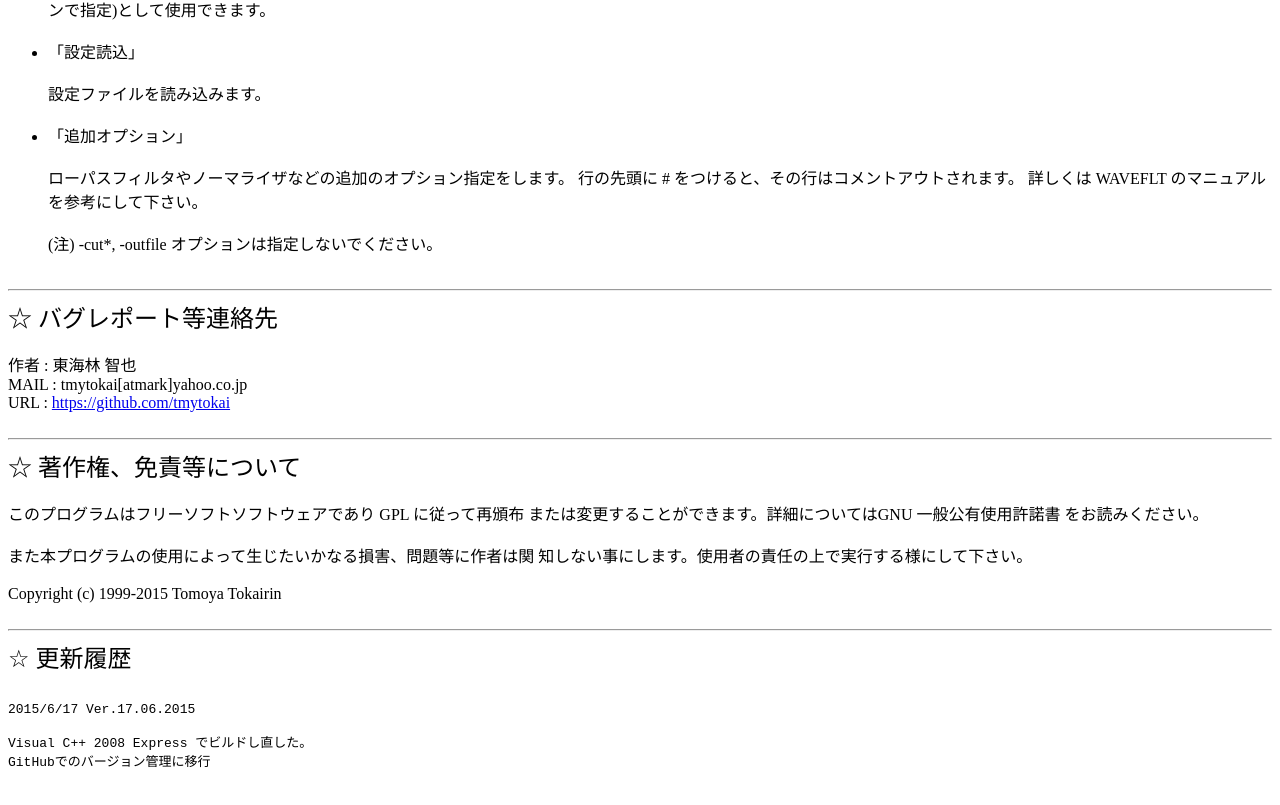
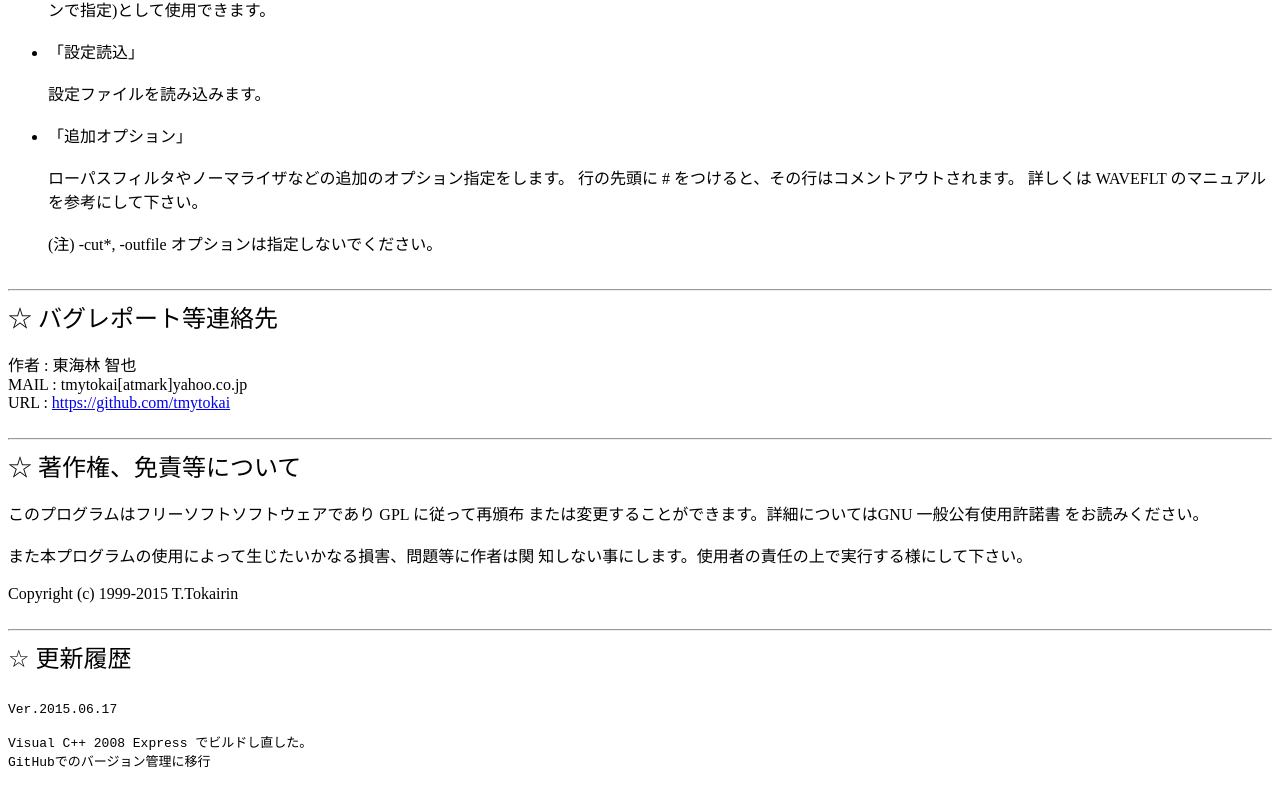
Before and after one commit to tmytokai/ewc, a plain HTML site: page help/ewc/ewchelp.htm in a window 1280 px wide. Shown: the part 4858-5663 px from the top of the page. Drawn offline with Linux system fonts and the light colour scheme.

Commit message:
バージョンナンバー更新

```diff
--- a/help/ewc/ewchelp.htm
+++ b/help/ewc/ewchelp.htm
@@ -342,7 +342,7 @@ URL  :  <a href="https://github.com/tmytokai" TARGET=_blank>https://github.com/t
 知しない事にします。使用者の責任の上で実行する様にして下さい。
 <br><br>
 
-Copyright (c) 1999-2015 Tomoya Tokairin
+Copyright (c) 1999-2015 T.Tokairin
 <br><br>
 
 
@@ -351,7 +351,7 @@ Copyright (c) 1999-2015 Tomoya Tokairin
 </font>
 <pre>
 
-2015/6/17 Ver.17.06.2015
+Ver.2015.06.17
 
 Visual C++ 2008 Express でビルドし直した。
 GitHubでのバージョン管理に移行
```
Also changed, not shown: 1 other file.
